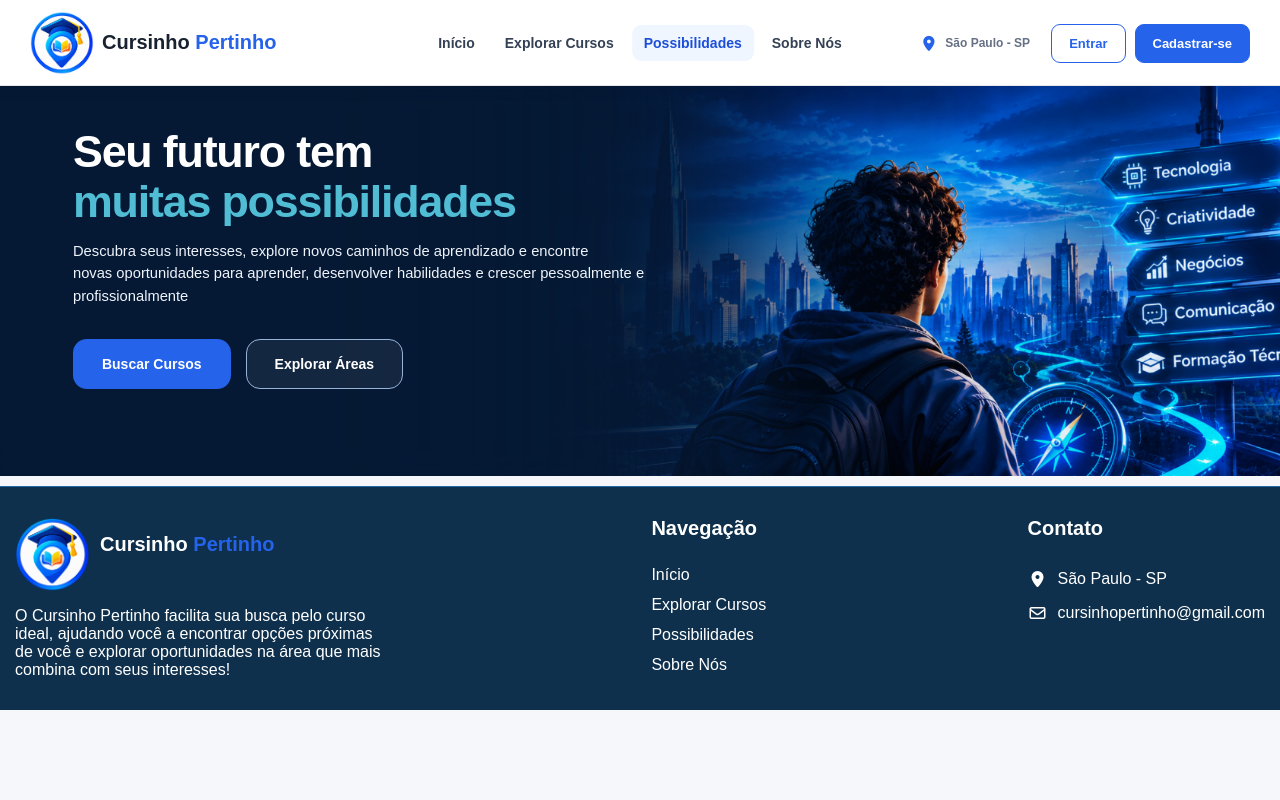
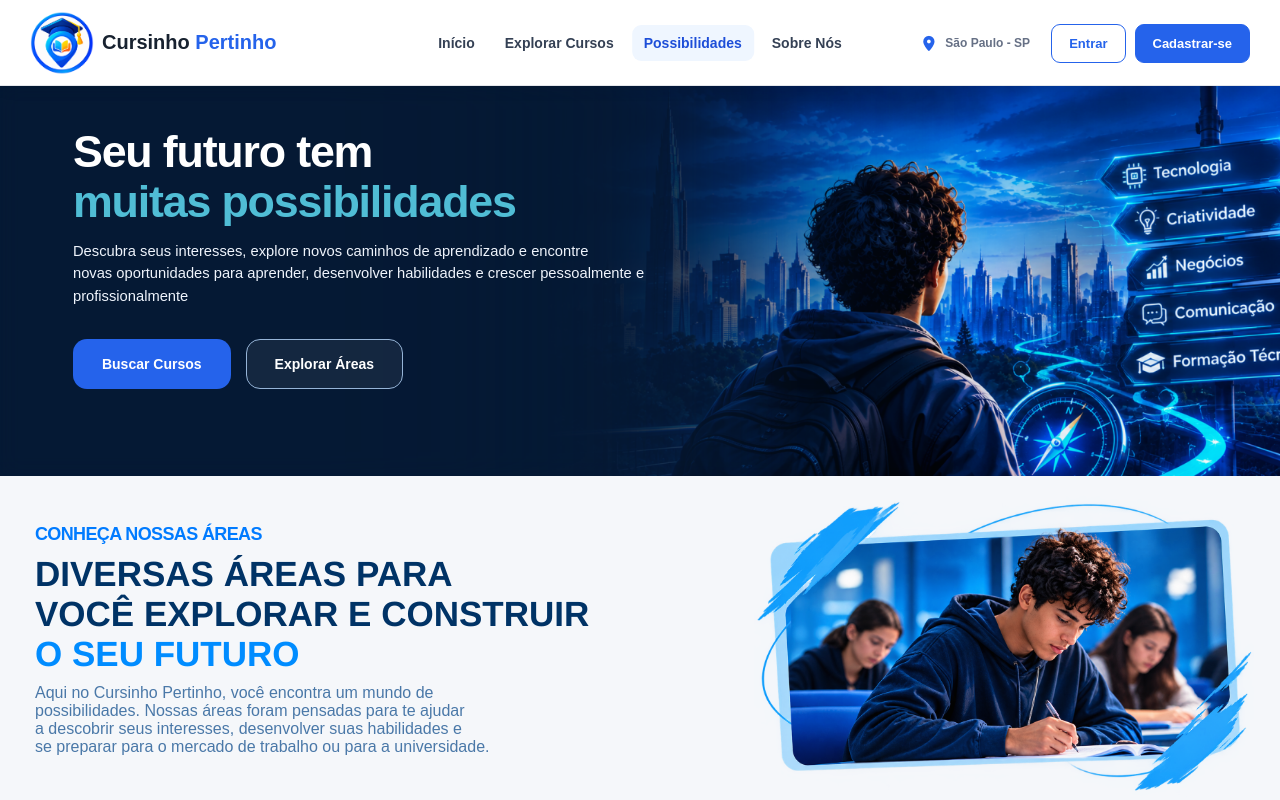
Before and after one commit to arthurherculano155-del/Cursinho-Pertinho, a React (Create React App) app in the folder cursinho-pertinho/: page /possibilidades in a window 1280 px wide. Shown: the top 800 px of the page. Built offline with nearby package versions, Linux system fonts and the light colour scheme.

Commit message:
mudanças possiblidades

```diff
--- /dev/null
+++ b/cursinho-pertinho/src/Components/PossibilitiesComponents/cardTecnologia.jsx
@@ -0,0 +1,19 @@
+import './cardTecnologia.scss';
+
+export default function CardTecnologia(
+    icone,
+    titulo,
+    mensagem
+) {
+    return (
+        <article className='Tecnologia'>
+            <i className={`fa-solid fa-${icone}`} />
+
+            <h1 className='Tecnologia-Titulo'>{titulo}</h1>
+
+            <p className='Tecnologia-Mensagem'>
+                {mensagem}
+            </p>
+        </article>
+    )
+}
--- a/cursinho-pertinho/src/Pages/Possibilidades/possibilidades.jsx
+++ b/cursinho-pertinho/src/Pages/Possibilidades/possibilidades.jsx
@@ -2,10 +2,11 @@ import './possibilidades.scss';
 import Menu from '../../Components/Shared/Menu/menu.jsx';
 import HeroSection from '../../Components/Shared/Hero-Section/hero.jsx';
 import Rodape from '../../Components/Shared/Rodape/rodape.jsx';
+import CardTecnologia from '../../Components/PossibilitiesComponents/cardTecnologia.jsx';
 
 
-export default function Possibilidades(){
-    return(
+export default function Possibilidades() {
+    return (
         <>
             <Menu />
             <HeroSection
@@ -16,6 +17,28 @@ export default function Possibilidades(){
                 mensagemDeBaixo="novas oportunidades para aprender, desenvolver habilidades e crescer pessoalmente e profissionalmente"
                 botoes={true}
             />
+            <div className='painho'>
+
+                <div>
+                    <h1 className='CONHEÇA'>CONHEÇA NOSSAS ÁREAS</h1>
+                    <h2 className='construção'>DIVERSAS ÁREAS PARA <br></br>VOCÊ EXPLORAR E CONSTRUIR <br></br><b>O SEU FUTURO</b></h2>
+                    <p className='suubtitulo'>Aqui no Cursinho Pertinho, você encontra um mundo de <br></br>possibilidades. Nossas áreas foram pensadas para te ajudar <br></br>a descobrir seus interesses, desenvolver suas habilidades e<br></br> se preparar para o mercado de trabalho ou para a universidade.</p>
+                </div>
+
+                <div >
+
+                    <img src='/Assets/Imgs/estudantebigode.png' className='bigode' />
+
+                </div>
+
+            </div>
+
+            <CardTecnologia
+                icone="computer"
+                titulo="Computador"
+                mensagem="Exemplo"
+            />
+
 
             <Rodape />
         </>
--- a/cursinho-pertinho/src/Pages/Possibilidades/possibilidades.scss
+++ b/cursinho-pertinho/src/Pages/Possibilidades/possibilidades.scss
@@ -1,29 +1,52 @@
-*{
-    margin: 0;
-    padding: 0;
-    box-sizing: border-box;
+.CONHEÇA{
+font-size: 18px;
+color:#007BFF;
+margin-left: 35px;
 }
 
-.partedecima{
-position:absolute;
-bottom: 360px;
+.construção{
+color:#003366;
+font-family: 'Franklin Gothic Medium', 'Arial Narrow', Arial, sans-serif;
+font-size: 35px;
+position: relative;
+bottom :15px;
+left: 35px;
 }
 
-.horizonte{
-    width: 100%;
-    height: 450px;
+b{
+    font-family: 'Franklin Gothic Medium', 'Arial Narrow', Arial, sans-serif;
+color: #008CFF;
+
 }
 
-.FUTURO{
-    color: white;
-    font-size: 30px;
-    margin-top: 100px;
-   position: relative;
-   top: 300px;
-   right: 180px
+.suubtitulo{
+color: 	#4A78A8;
+position:relative;
+bottom: 5px;
+left: 35px;
 }
 
 
-b{
-    color: #208fcf;
+.painho{
+display: flex;
+width: 100%;
+height: 320px;
 }
+
+.bigode{
+
+width: 500px;
+height: 380px;
+border-radius: 20px;
+position: relative;
+left: 200px;
+bottom: 38px;
+}
+
+.fa-computer{
+    padding: 15px;
+    background-color: aqua;
+    width: 50PX;
+    height: 50px;
+    border-radius: 30px;
+}
```
Also changed, not shown: cursinho-pertinho/public/Assets/Imgs/estudantebigode.png (added), cursinho-pertinho/src/Components/PossibilitiesComponents/cardTecnologia.scss (added). Lines whose indentation alone changed are shown as unchanged.
